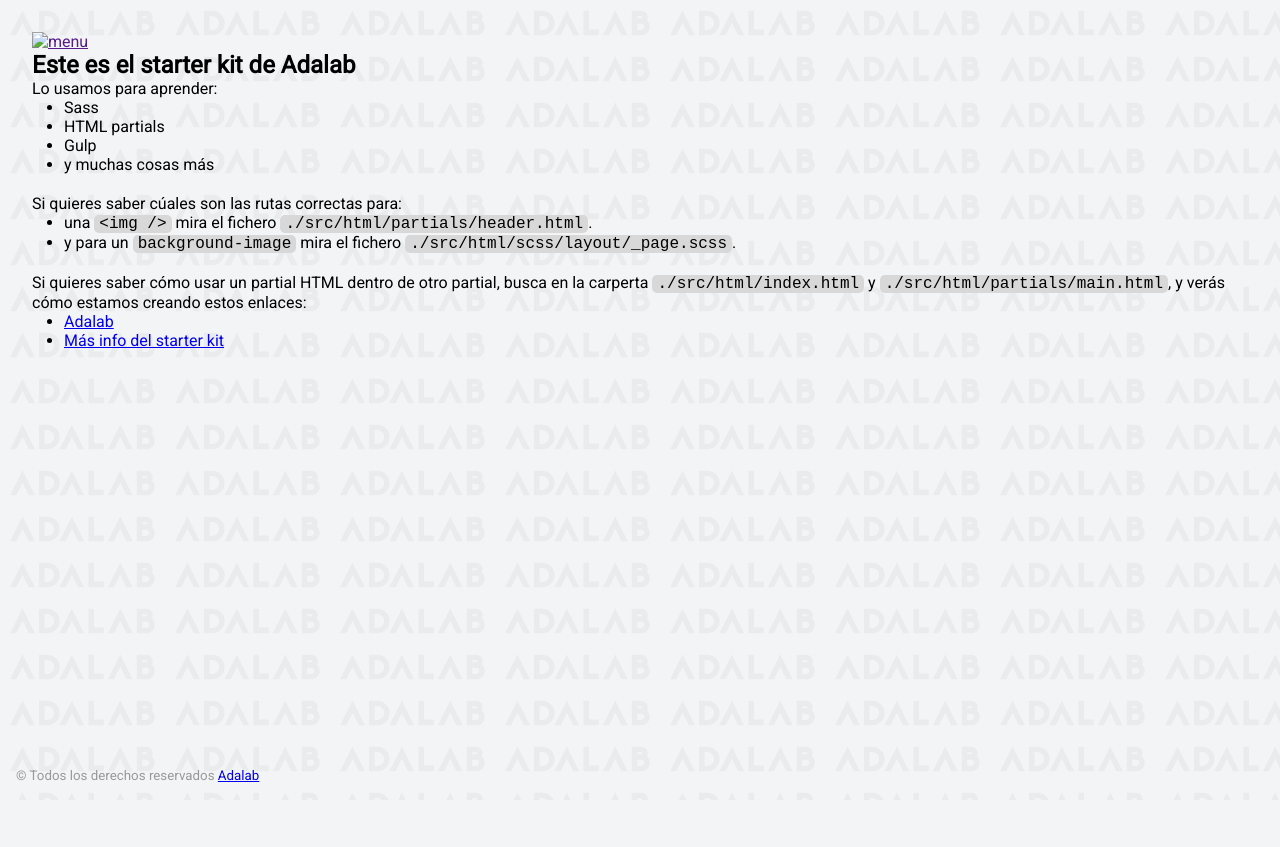
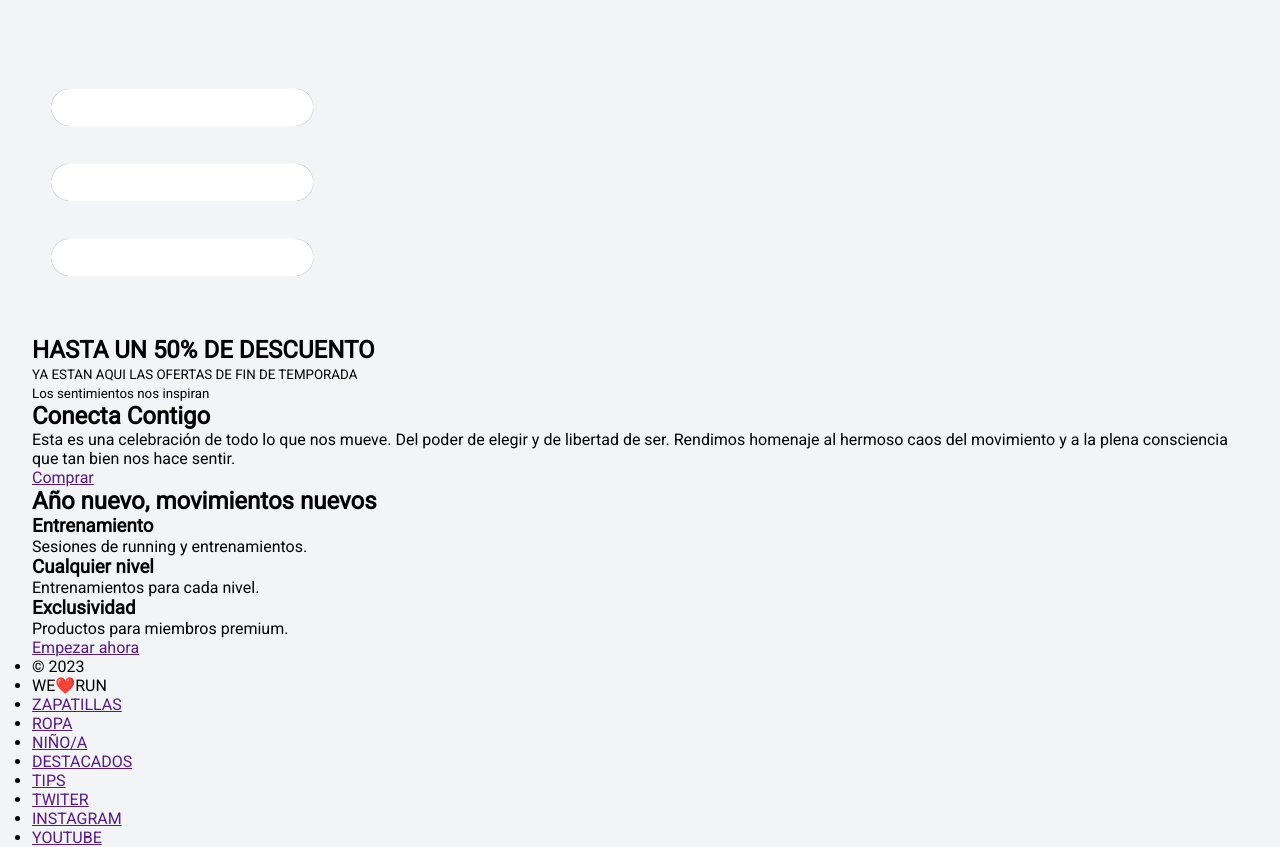
Before and after one commit to Adalab/modulo-1-evaluacion-final-patriciabog, a website: page public/index.html in a window 1280 px wide. Before the commit the page ends 800 px from the top, so only its background shows below. Drawn offline with Linux system fonts and the light colour scheme.

Commit message:
added style and partials

```diff
--- a/public/index.html
+++ b/public/index.html
@@ -9,58 +9,69 @@
   </head>
 
   <body>
+      <header>
         <header class="header">
           <nav class="menu">
-          <a title="Menu" href=""><img class="menu-img" src=""
+            <a title="Menu" href=""><img class="menu-img" src="./assets/images/menu-icon.png"
                 alt="menu" /></a>
           </nav>
         </header>
 
-      <main class="page__main">
-        <h2>Este es el starter kit de Adalab</h2>
-        <p>Lo usamos para aprender:</p>
-        <ul class="main__list">
-          <li>Sass</li>
-          <li>HTML partials</li>
-          <li>Gulp</li>
-          <li>y muchas cosas más</li>
+      </header>
+      <main>
+        <section>
+           <h1>HASTA UN 50% DE DESCUENTO</h1>
+           <small>YA ESTAN AQUI LAS OFERTAS DE FIN DE TEMPORADA</small>
+           <a href="" class="button"><img src="./image/ico-scroll-down." alt=""></a>
+        </section>
+        <section>
+          <small>
+            Los sentimientos nos inspiran
+          </small>
+          <h2>Conecta Contigo</h2>
+          <P>Esta es una celebración de todo lo que nos mueve. Del poder de elegir y de libertad de ser. Rendimos homenaje al hermoso caos del movimiento y a la plena consciencia que tan bien nos hace sentir.</P>
+            <a href="" class="button">Comprar</a>
+        </section>
+        <aside>
+          <h2>Año nuevo, movimientos nuevos</h2>
+          <article>
+            <h3>Entrenamiento</h3>
+            <p>Sesiones de running y entrenamientos.</p>
+          </article>
+          <article>
+            <h3>Cualquier nivel</h3>
+            <p>Entrenamientos para cada nivel.</p>
+          </article>
+          <article>
+            <h3>Exclusividad</h3>
+            <p>Productos para miembros premium.</p>
+          </article>
+          <a href="" class="button">Empezar ahora</a>
+        </aside>
+      </main>
+      <footer>
+         <footer class="footer">
+           <nav>
+               <ul>
+                 <li>© 2023</li>
+                 <li>WE❤️RUN </li>
              </ul>
-        <p>Si quieres saber cúales son las rutas correctas para:</p>
-        <ul class="main__list">
-          <li>
-            una <code class="code">&lt;img /&gt;</code> mira el fichero
-            <code class="code">./src/html/partials/header.html</code>.
-          </li>
-          <li>
-            y para un <code class="code">background-image</code> mira el fichero
-            <code class="code">./src/html/scss/layout/_page.scss</code>.
-          </li>
+
+             <ul>
+                <li><a href="">ZAPATILLAS</a></li>
+                <li><a href="">ROPA</a></li>
+                <li><a href="">NIÑO/A</a></li>
+                <li><a href="">DESTACADOS</a></li>
+                <li><a href="">TIPS</a></li>
              </ul>
-        <p>
-          Si quieres saber cómo usar un partial HTML dentro de otro partial, busca en la carperta
-          <code class="code">./src/html/index.html</code> y
-          <code class="code">./src/html/partials/main.html</code>, y verás cómo estamos creando estos
-          enlaces:
-        </p>
-        <ul class="main__list">
-          <li>
-            <a class="link__adalab" href="https://adalab.es">Adalab</a>
-
-          </li>
-          <li>
-            <a class="" href="./more-info.html">Más info del starter kit</a>
-
-          </li>
+               <ul>
+                 <li><a href="">TWITER</a></li>
+                 <li><a href="">INSTAGRAM</a></li>
+                 <li><a href="">YOUTUBE</a></li>
                </ul>
-      </main>
-
-      <footer class="page__footer">
-        <small>
-          &copy; Todos los derechos reservados
-          <a class="link__adalab" href="https://adalab.es">Adalab</a>
-
-        </small>
+           </nav>
          </footer>
 
+      </footer>
   </body>
 </html>
--- a/src/scss/layout/_header.scss
+++ b/src/scss/layout/_header.scss
@@ -1,5 +1,4 @@
-.page__header {
-  display: flex;
-  justify-content: space-evenly;
-  margin-bottom: 3rem;
+.header {
+  position: fixed;
+  width: 37px 34px;
 }
```
Also changed, not shown: public/more-info.html (+20 -6 lines), src/html/index.html (+9 -4 lines), src/html/partials/footer.html (+20 -10 lines), src/html/partials/header.html (+1 -2 lines), src/html/partials/main.html (+29 -40 lines), docs/assets/images/ico-arrow.svg (added), docs/assets/images/ico-menu.svg (added), docs/assets/images/ico-scroll-down.svg (added), public/assets/images/bg-adalab.png (deleted), public/assets/images/favicon.png (deleted), public/assets/images/logo-adalab.png (deleted), public/assets/images/menu-icon.png (added), src/images/menu-icon.png (added), 4 other files. Lines whose indentation alone changed are shown as unchanged.
